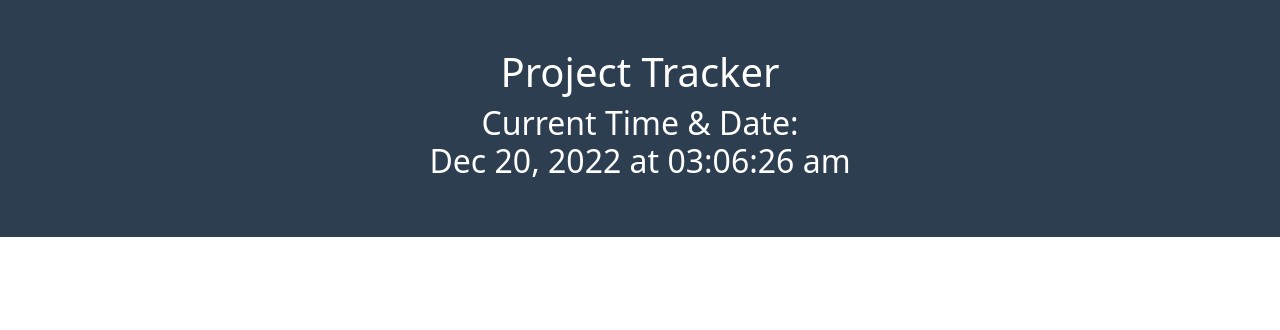
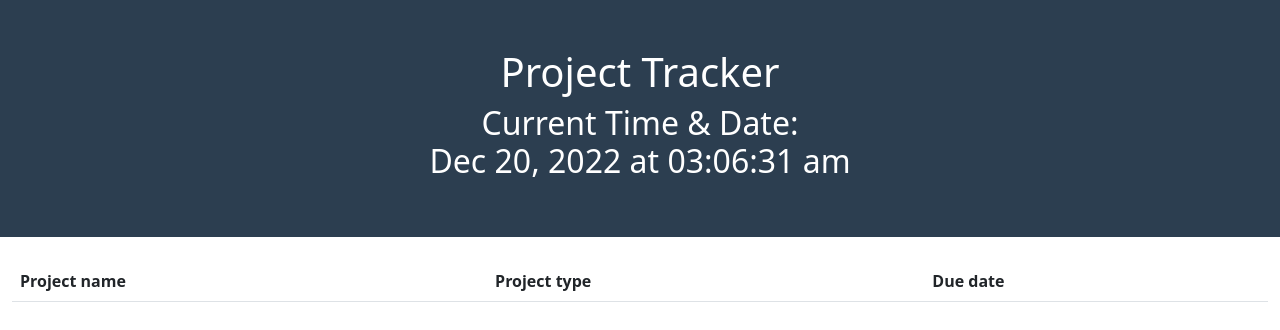
Before and after one commit to jcherwin/Project-Tracker, a plain HTML site: page index.html in a window 1280 px wide. Drawn offline with nearby package versions, Linux system fonts and the light colour scheme.

Commit message:
Adds bootstrap table to html

```diff
--- a/assets/js/script.js
+++ b/assets/js/script.js
@@ -1,5 +1,13 @@
 // save reference to important DOM elements
 var timeDisplayEl = $('#time-display');
+
+var timer = {
+  start(){
+    this.timeoutID = setInterval(() => {
+      displayTime();
+    },1000);
+  },
+}
 
 // handle displaying the time
 function displayTime() {
@@ -25,4 +33,5 @@ function saveProjectsToStorage(projects) {
 }
 
 // ADDING MY ADDITIONS HERE
+timer.start();
 displayTime();
--- a/index.html
+++ b/index.html
@@ -22,7 +22,18 @@
       </h2>
     </header>
     <main class="container-fluid">
+      <table class="table">
+        <thead>
+          <tr>
+            <th scope="col">Project name</th>
+            <th scope="col">Project type</th>
+            <th scope="col">Due date</th>
+          </tr>
+        </thead>
+        <tbody>
 
+        </tbody>
+      </table>
     </main>
 
     <script
```
